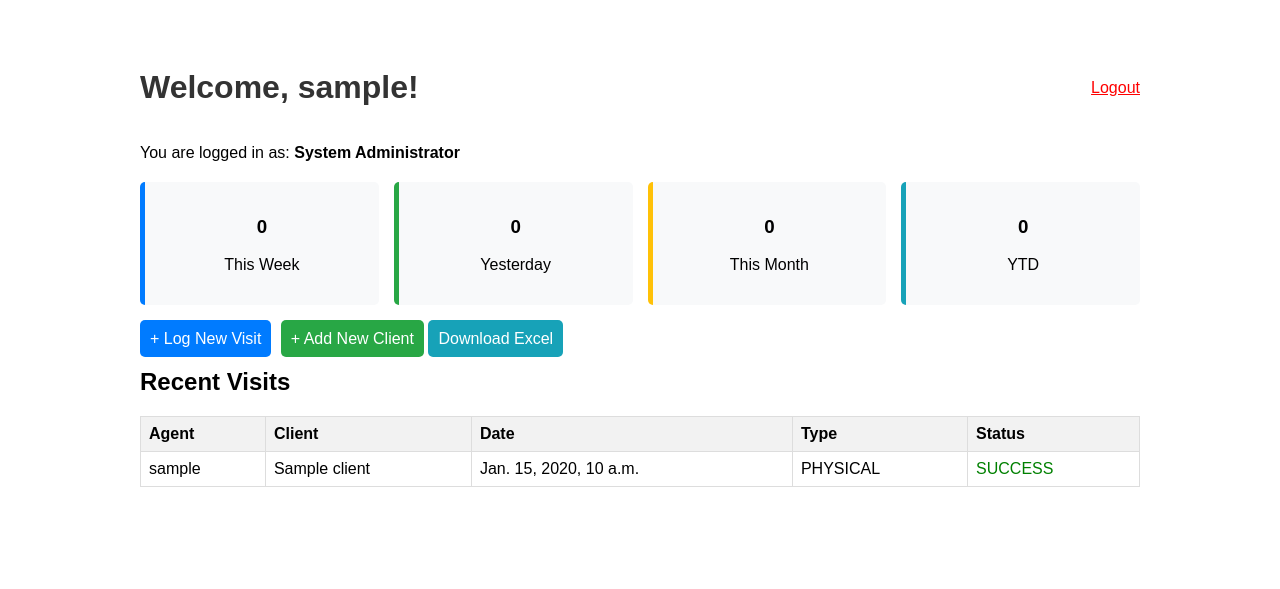
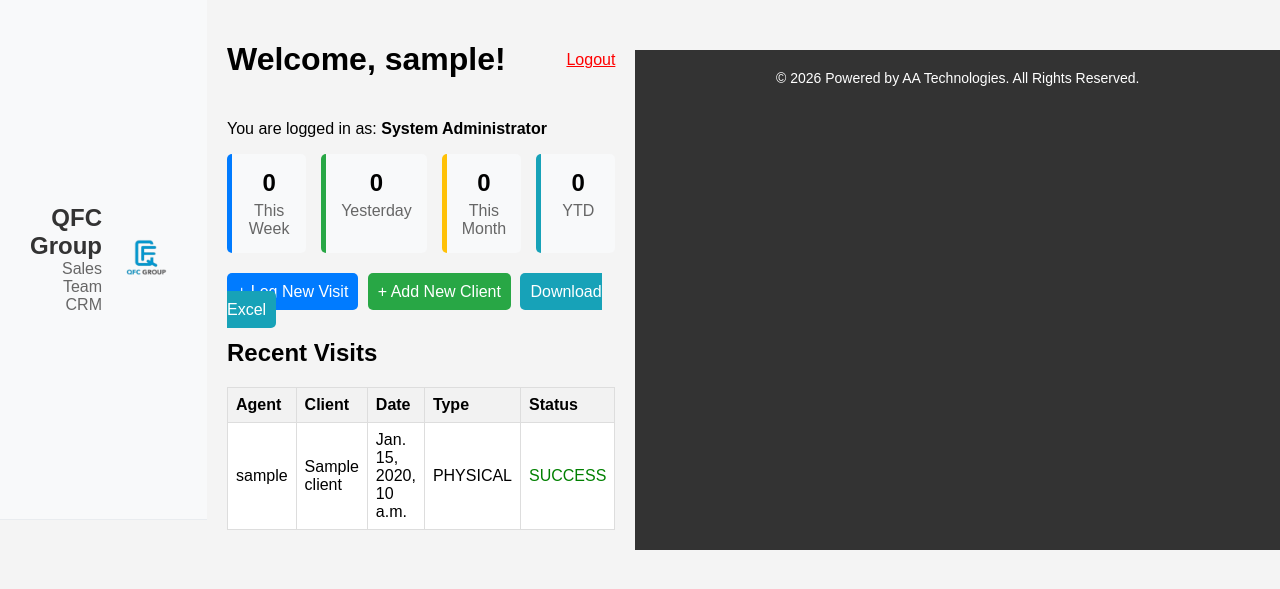
Before and after one commit to athergb/sales-crm, a Django app: page / in a window 1280 px wide. Shown: the top 589 px of the page. Run offline with Django 4.2, Linux system fonts and the light colour scheme; a user stored in the database is signed in; tables that the repository leaves empty hold one stand-in row (values such as "Sample post").

Commit message:
Add Header and Footer

```diff
--- a/core/templates/admin/base_site.html
+++ b/core/templates/admin/base_site.html
@@ -21,9 +21,9 @@
     <h1 id="site-name">
         <a href="{% url 'admin:index' %}">
             <!-- Shows the Logo -->
-            <img src="{% static 'images/qfc_logo.png' %}" height="50" alt="QFC Logo">
+            <img src="{% static 'images/qfc_logo.png' %}" height="60" alt="QFC Logo">
             <!-- Shows the Text -->
-            <span>QFC Group PVT LTD</span>
+            <span>QFC Group Pvt Ltd</span>
         </a>
     </h1>
 {% endblock %}
--- a/core/templates/core/dashboard.html
+++ b/core/templates/core/dashboard.html
@@ -1,11 +1,21 @@
+{% load static %}
 <!DOCTYPE html>
 <html>
 <head>
-    <title>Sales CRM Dashboard</title>
+    <title>Dashboard</title>
+    <link rel="stylesheet" href="{% static 'css/style.css' %}">
     <style>
-        body { font-family: sans-serif; padding: 20px; }
-        h1 { color: #333; }
-        table { width: 100%; border-collapse: collapse; margin-top: 20px; }
+        body { font-family: sans-serif; padding: 0; margin: 0; background-color: #f4f4f4; }
+        .content-wrapper { padding: 20px; max-width: 1000px; margin: 0 auto; }
+
+        /* Dashboard Grid Styles */
+        .stat-grid { display: grid; grid-template-columns: repeat(4, 1fr); gap: 15px; margin-bottom: 30px; }
+        .stat-card { background: #f8f9fa; padding: 15px; border-radius: 5px; border-left: 5px solid #007bff; text-align: center; }
+        .stat-card h3 { margin: 0; font-size: 24px; }
+        .stat-card p { margin: 5px 0 0; color: #666; }
+
+        /* Table Styles */
+        table { width: 100%; border-collapse: collapse; margin-top: 20px; background: white; }
         th, td { border: 1px solid #ddd; padding: 8px; text-align: left; }
         th { background-color: #f2f2f2; }
         .success { color: green; }
@@ -13,43 +23,56 @@
     </style>
 </head>
 <body>
-    <div style="max-width: 1000px; margin: 0 auto; padding: 20px;">
-        <div style="display: flex; justify-content: space-between; align-items: center;">
+
+<!-- HEADER -->
+<header class="main-header">
+    <div class="header-container">
+        <div class="header-text">
+            <h1>QFC Group</h1>
+            <h2>Sales Team CRM</h2>
+        </div>
+        <img src="{% static 'images/qfc_logo.png' %}" alt="QFC Logo" class="header-logo">
+    </div>
+</header>
+
+<!-- CONTENT -->
+<div class="content-wrapper">
+    <div style="display: flex; justify-content: space-between; align-items: center; margin-bottom: 20px;">
         <h1>Welcome, {{ user.username }}!</h1>
         <p><a href="{% url 'logout' %}" style="color: red;">Logout</a></p>
     </div>
     <p>You are logged in as: <strong>{{ user.userprofile.get_role_display }}</strong></p>
 
-        <!-- STAT CARDS SECTION -->
-        <div style="display: grid; grid-template-columns: repeat(4, 1fr); gap: 15px; margin-top: 20px;">
-            <div style="background: #f8f9fa; padding: 15px; border-radius: 5px; border-left: 5px solid #007bff; text-align: center;">
+    <!-- ANALYTICS CARDS -->
+    <div class="stat-grid">
+        <div class="stat-card" style="border-color: #007bff;">
             <h3>{{ weekly_count }}</h3>
             <p>This Week</p>
         </div>
-            <div style="background: #f8f9fa; padding: 15px; border-radius: 5px; border-left: 5px solid #28a745; text-align: center;">
+        <div class="stat-card" style="border-color: #28a745;">
             <h3>{{ yesterday_count }}</h3>
             <p>Yesterday</p>
         </div>
-            <div style="background: #f8f9fa; padding: 15px; border-radius: 5px; border-left: 5px solid #ffc107; text-align: center;">
+        <div class="stat-card" style="border-color: #ffc107;">
             <h3>{{ monthly_count }}</h3>
             <p>This Month</p>
         </div>
-            <div style="background: #f8f9fa; padding: 15px; border-radius: 5px; border-left: 5px solid #17a2b8; text-align: center;">
+        <div class="stat-card" style="border-color: #17a2b8;">
             <h3>{{ ytd_count }}</h3>
             <p>YTD</p>
         </div>
     </div>
 
-        <!-- ACTION BUTTONS -->
-        <p style="margin-top: 25px;">
+    <!-- BUTTONS -->
+    <p style="margin-bottom: 20px;">
         <a href="{% url 'add_visit' %}" style="text-decoration: none; background: #007bff; color: white; padding: 10px; border-radius: 5px; margin-right: 5px;">+ Log New Visit</a>
         <a href="{% url 'add_client' %}" style="text-decoration: none; background: #28a745; color: white; padding: 10px; border-radius: 5px;">+ Add New Client</a>
-            <a href="{% url 'export_excel' %}" style="text-decoration: none; background: #17a2b8; color: white; padding: 10px; border-radius: 5px;">Download Excel</a>
+        <a href="{% url 'export_excel' %}" style="text-decoration: none; background: #17a2b8; color: white; padding: 10px; border-radius: 5px; margin-left: 5px;">Download Excel</a>
     </p>
 
-        <!-- VISITS TABLE -->
+    <!-- TABLE -->
     <h2>Recent Visits</h2>
-        <table style="width: 100%; border-collapse: collapse; margin-top: 20px;">
+    <table>
         <thead>
             <tr>
                 <th>Agent</th>
@@ -76,5 +99,11 @@
         </tbody>
     </table>
 </div>
+
+<!-- FOOTER -->
+<footer class="main-footer">
+    &copy; 2026 Powered by AA Technologies. All Rights Reserved.
+</footer>
+
 </body>
 </html>
--- a/static/css/style.css
+++ b/static/css/style.css
@@ -69,3 +69,52 @@
     font-size: 12px;
     color: #888;
 }
+
+/* MAIN HEADER STYLES */
+.main-header {
+    background-color: #f8f9fa;
+    padding: 15px 30px;
+    border-bottom: 1px solid #e9ecef;
+    display: flex;
+    justify-content: flex-end; /* This pushes everything to the RIGHT corner */
+    align-items: center;
+    margin-bottom: 30px;
+}
+
+.header-container {
+    display: flex;
+    align-items: center;
+    text-align: right;
+}
+
+.header-text h1 {
+    margin: 0;
+    font-size: 24px;
+    color: #333;
+    font-family: Arial, sans-serif;
+}
+
+.header-text h2 {
+    margin: 0;
+    font-size: 16px;
+    color: #666;
+    font-weight: normal;
+    font-family: Arial, sans-serif;
+}
+
+.header-logo {
+    height: 60px; /* Adjust logo size here */
+    margin-left: 15px; /* Space between text and logo */
+}
+
+/* MAIN FOOTER STYLES */
+.main-footer {
+    margin-top: 50px;
+    padding: 20px;
+    background-color: #333;
+    color: #fff;
+    text-align: center;
+    font-size: 14px;
+    position: relative;
+    width: 100%;
+}
```
Also changed, not shown: core/templates/core/add_visit.html (+96 -15 lines). Lines whose indentation alone changed are shown as unchanged.
